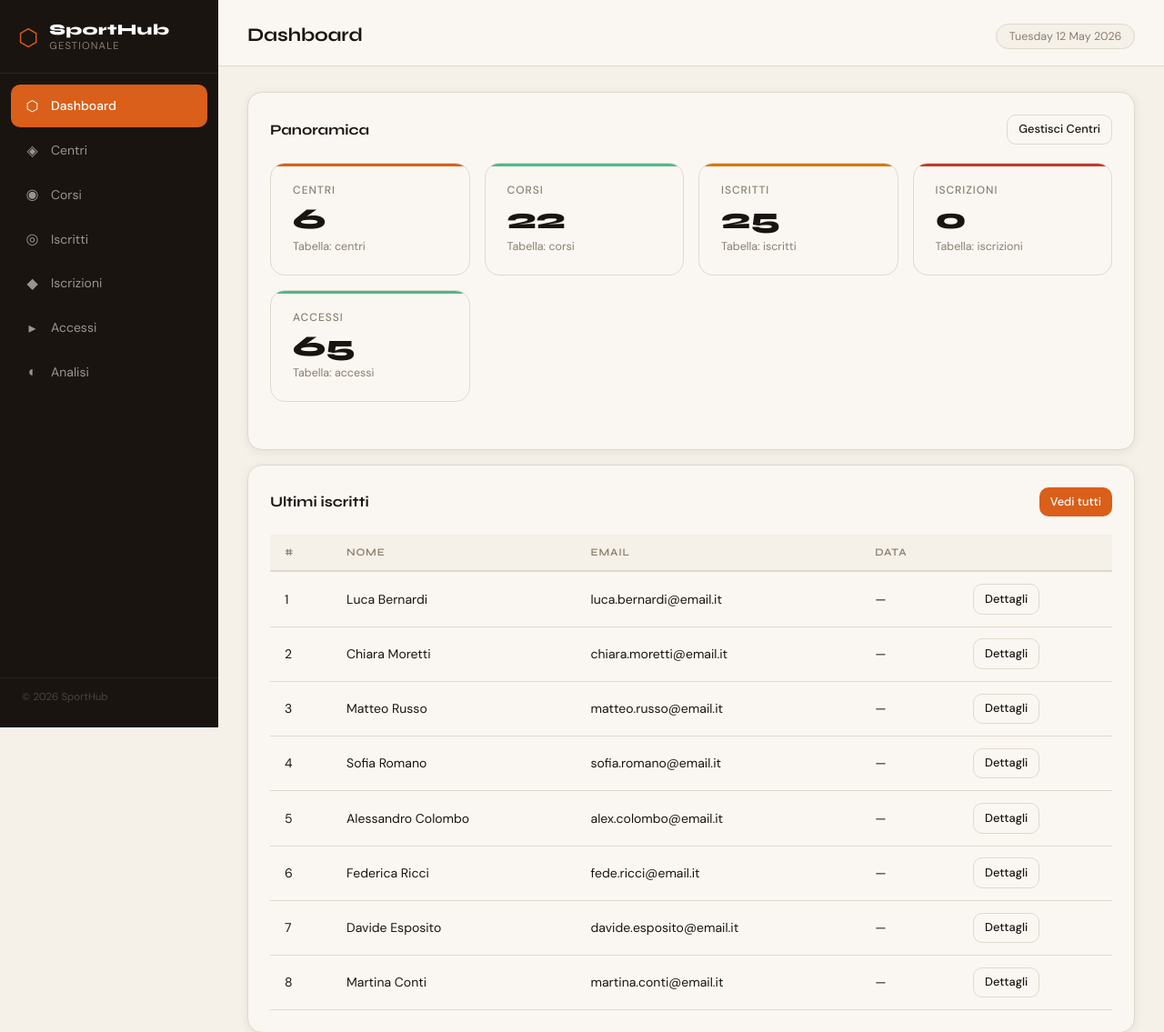
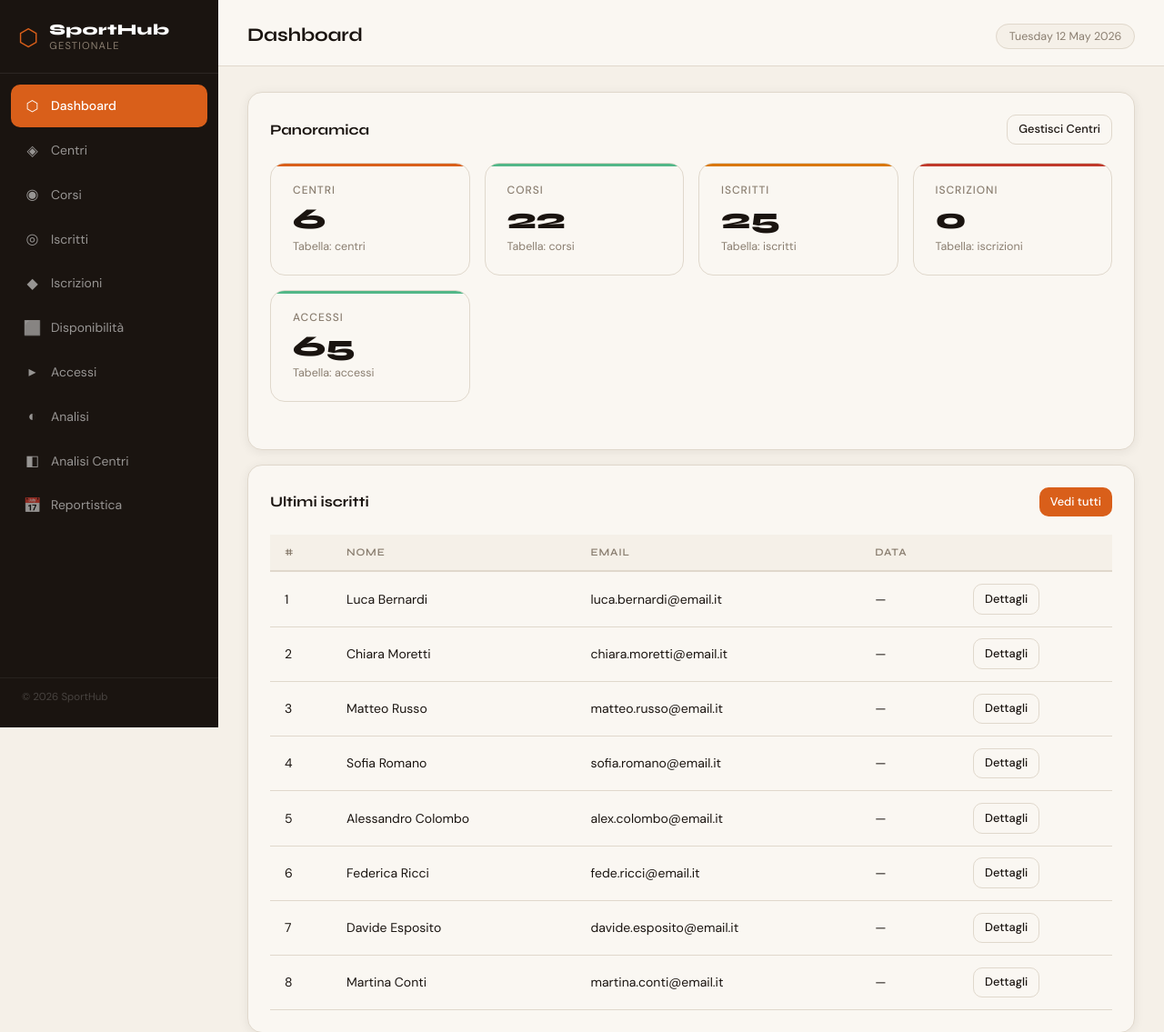
Before and after one commit to gastaldellomarco/centrosportivo, a PHP site: page /index.php in a window 1280 px wide. Shown: the top 1135 px of the page at 91% size. Run offline with PHP 8.4, Linux system fonts and the light colour scheme; data comes from the database, SQL or seed files in the repository; data that the repository does not hold is empty.

Commit message:
feat: aggiungi Disponibilità, Analisi Centri e Reportistica alla navigazione

```diff
--- a/header.php
+++ b/header.php
@@ -4,13 +4,16 @@
 // ============================================================
 $current = basename($_SERVER['PHP_SELF'], '.php');
 $nav = [
-    'index'     => ['icon' => '⬡', 'label' => 'Dashboard'],
-    'centri'    => ['icon' => '◈', 'label' => 'Centri'],
-    'corsi'     => ['icon' => '◉', 'label' => 'Corsi'],
-    'iscritti'  => ['icon' => '◎', 'label' => 'Iscritti'],
-    'iscrizioni'=> ['icon' => '◆', 'label' => 'Iscrizioni'],
-    'accessi'   => ['icon' => '▸', 'label' => 'Accessi'],
-    'analisi'   => ['icon' => '◐', 'label' => 'Analisi'],
+    'index'          => ['icon' => '⬡', 'label' => 'Dashboard'],
+    'centri'         => ['icon' => '◈', 'label' => 'Centri'],
+    'corsi'          => ['icon' => '◉', 'label' => 'Corsi'],
+    'iscritti'       => ['icon' => '◎', 'label' => 'Iscritti'],
+    'iscrizioni'     => ['icon' => '◆', 'label' => 'Iscrizioni'],
+    'disponibilita'  => ['icon' => '⬜', 'label' => 'Disponibilità'],
+    'accessi'        => ['icon' => '▸', 'label' => 'Accessi'],
+    'analisi'        => ['icon' => '◐', 'label' => 'Analisi'],
+    'analisi_centri' => ['icon' => '◧', 'label' => 'Analisi Centri'],
+    'reportistica'   => ['icon' => '📅', 'label' => 'Reportistica'],
 ];
 ?>
 <!DOCTYPE html>
```
